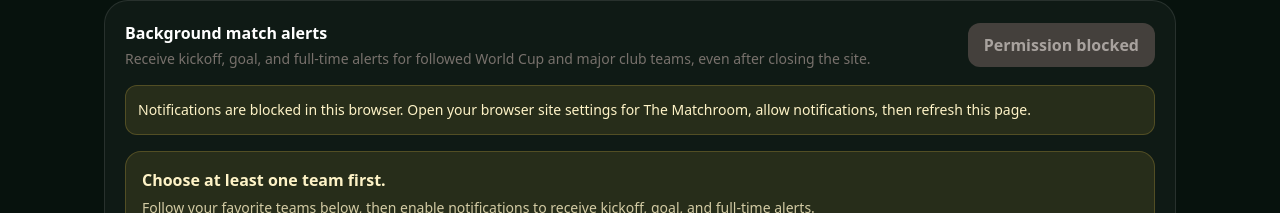
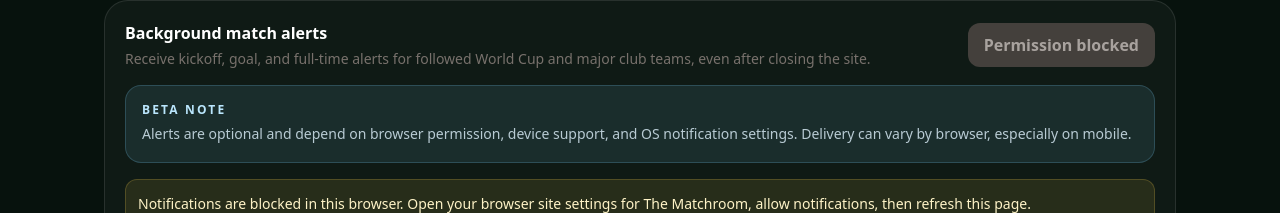
Before and after one commit to shijon12/fifa-wc-live, a Next.js app: page /favorites in a window 1280 px wide. Shown: the part 491-704 px from the top of the page. Built offline with nearby package versions, Linux system fonts and the light colour scheme; no server answers.

Commit message:
Add beta expectation copy

```diff
--- a/components/FavoritesDashboard.tsx
+++ b/components/FavoritesDashboard.tsx
@@ -73,6 +73,12 @@ export function FavoritesDashboard({ teams }: { teams: FavoriteTeam[] }) {
             {notificationLabel(notificationStatus)}
           </button>
         </div>
+        <div className="mt-4 rounded-2xl border border-sky-300/20 bg-sky-300/10 p-4">
+          <p className="text-xs font-black uppercase tracking-[0.18em] text-sky-200">Beta note</p>
+          <p className="mt-1 text-sm leading-6 text-sky-100/80">
+            Alerts are optional and depend on browser permission, device support, and OS notification settings. Delivery can vary by browser, especially on mobile.
+          </p>
+        </div>
         {notificationError && <p role="alert" className="mt-4 rounded-xl border border-rose-400/20 bg-rose-400/10 p-3 text-sm text-rose-200">{notificationError}</p>}
         {notificationStatus === 'blocked' && (
           <p className="mt-4 rounded-xl border border-amber-300/20 bg-amber-300/10 p-3 text-sm leading-6 text-amber-100">
--- a/components/PrivateLeaguesManager.tsx
+++ b/components/PrivateLeaguesManager.tsx
@@ -123,6 +123,9 @@ export function PrivateLeaguesManager() {
 
       <section className="rounded-3xl border border-emerald-400/20 bg-emerald-400/[0.06] p-5">
         <p className="text-xs font-semibold uppercase tracking-[0.24em] text-emerald-300">How private leagues work</p>
+        <p className="mt-2 max-w-3xl text-sm leading-6 text-emerald-50/75">
+          Best used with friends: create a room, invite 3–5 people, and test it during a real matchday so the table has something to come alive around.
+        </p>
         <div className="mt-4 grid gap-3 md:grid-cols-4">
           <HowItWorksStep step="1" title="Create a room" body="Give your group a league name. The app creates a private join code." />
           <HowItWorksStep step="2" title="Share invite" body="Send the link or code to friends on WhatsApp, Slack, LinkedIn, or chat." />
```
